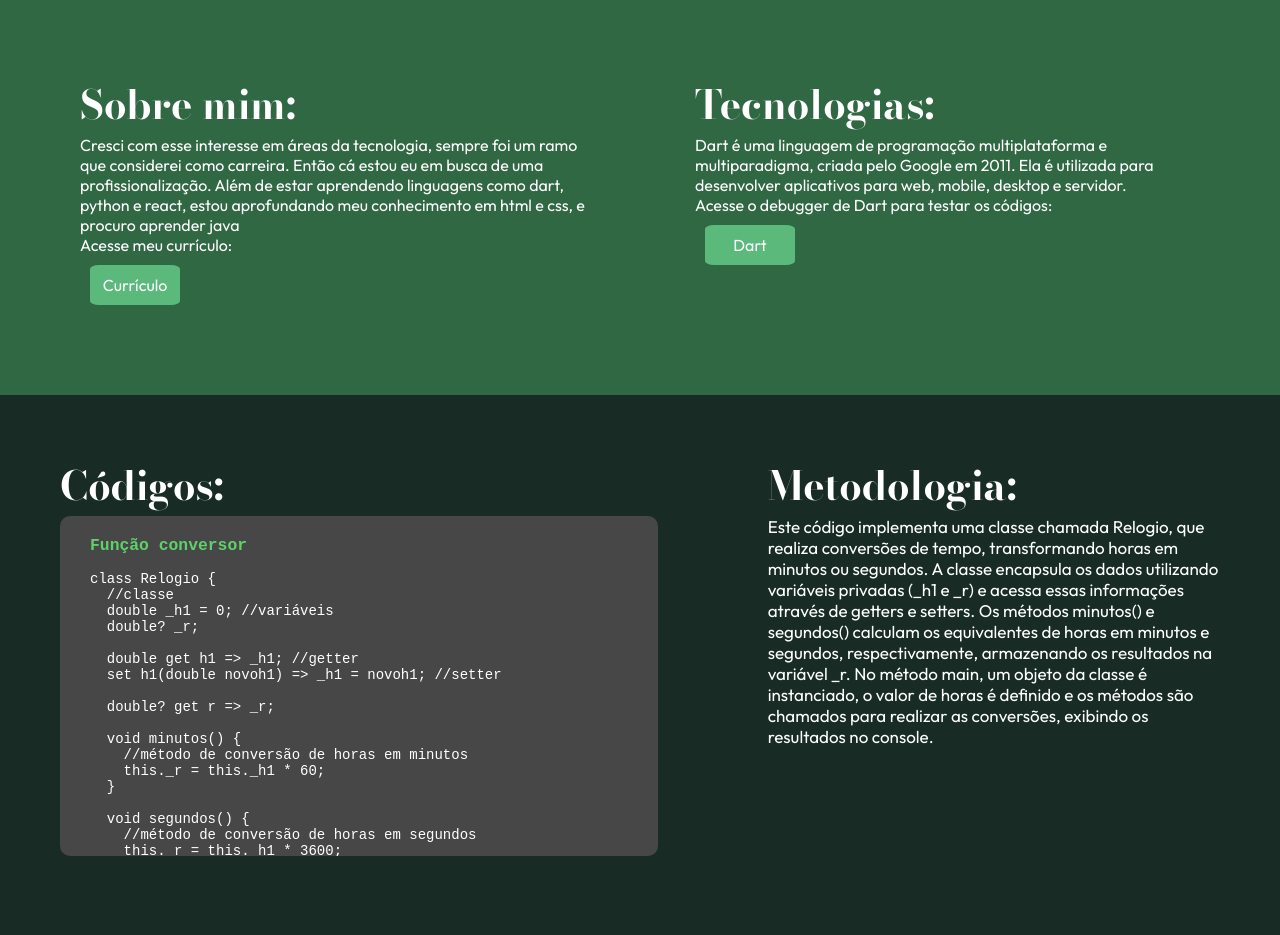
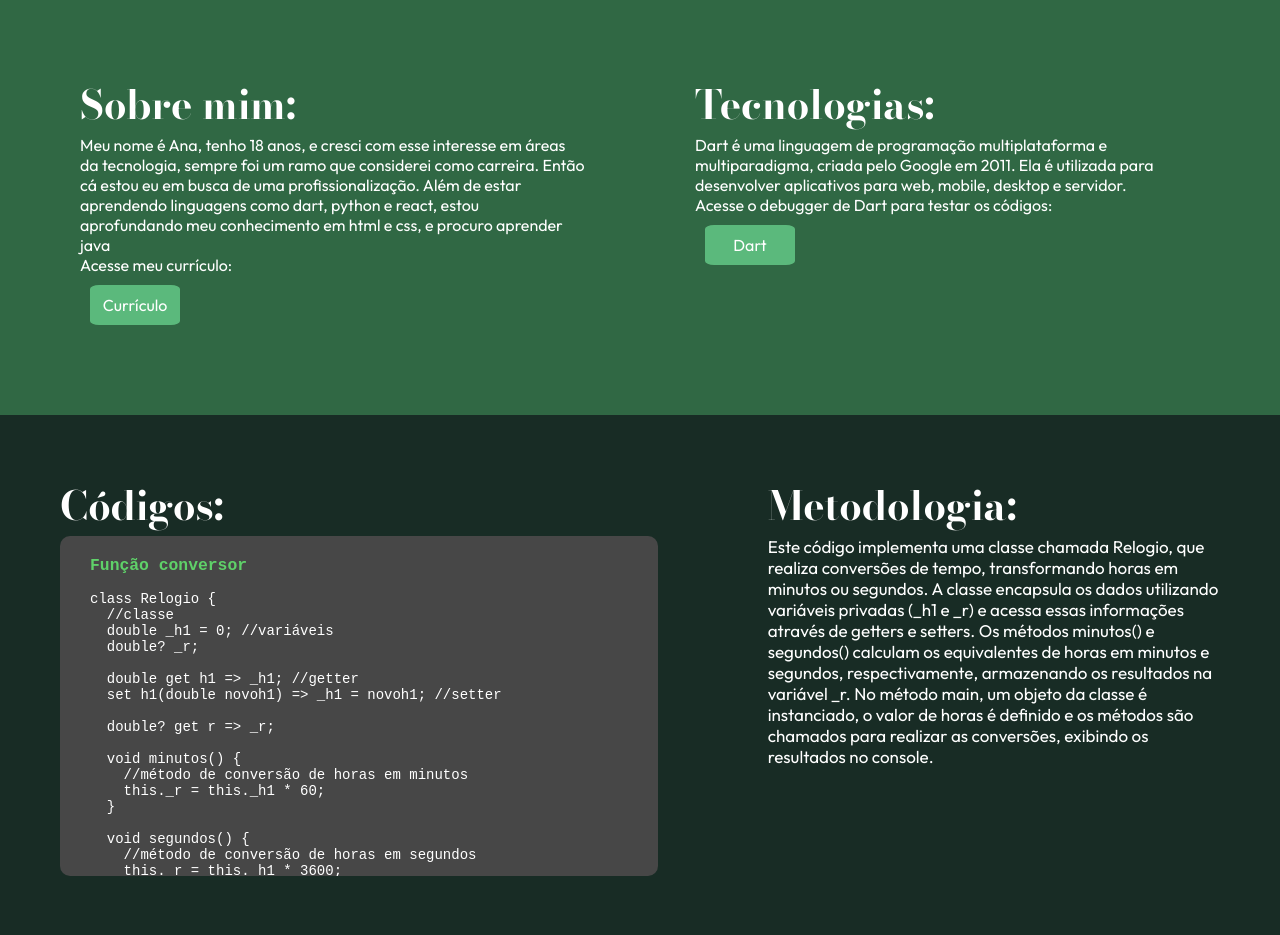
Before and after one commit to cybermapi/portfolio-ds, a plain HTML site: page index.html in a window 1280 px wide. Shown: the part 780-1715 px from the top of the page. Drawn offline with nearby package versions, Linux system fonts and the light colour scheme.

Commit message:
Update index.html

```diff
--- a/index.html
+++ b/index.html
@@ -63,7 +63,7 @@
         Sobre mim:
       </h2>
       <p class="texto_padrao">
-        Cresci com esse interesse em áreas da tecnologia, sempre foi um ramo que considerei como carreira. Então cá estou eu em busca de uma profissionalização.
+        Meu nome é Ana, tenho 18 anos, e cresci com esse interesse em áreas da tecnologia, sempre foi um ramo que considerei como carreira. Então cá estou eu em busca de uma profissionalização.
       Além de estar aprendendo linguagens como dart, python e react, estou aprofundando meu conhecimento em html e css, e procuro aprender java</p>
       <p class="texto_padrao"> Acesse meu currículo:</p>
       <button class="botao_sobre"><a class="texto_padrao" href="#" target="_blank"> Currículo </a> </button>
```
